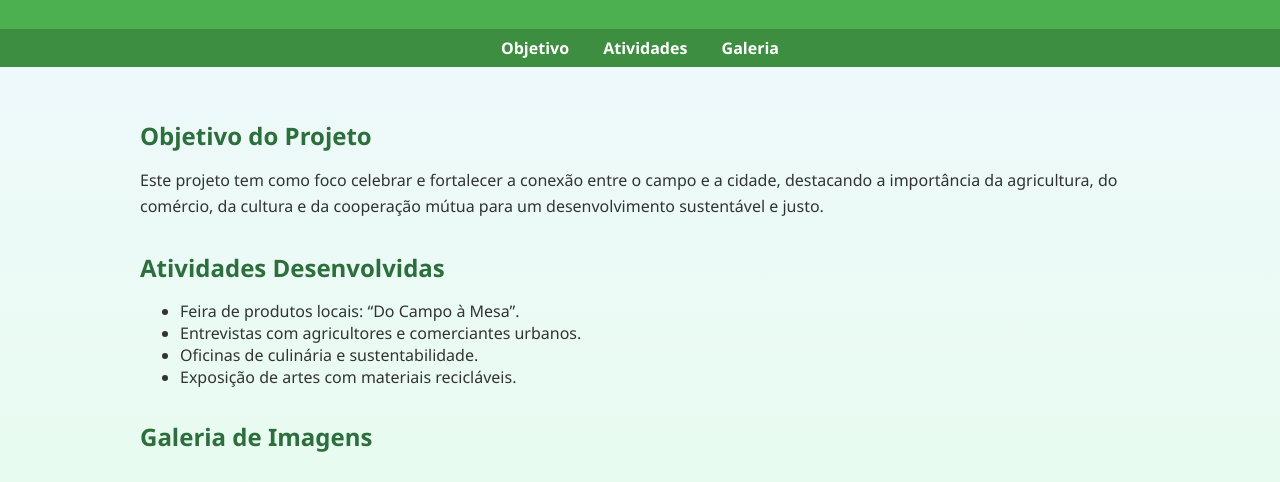
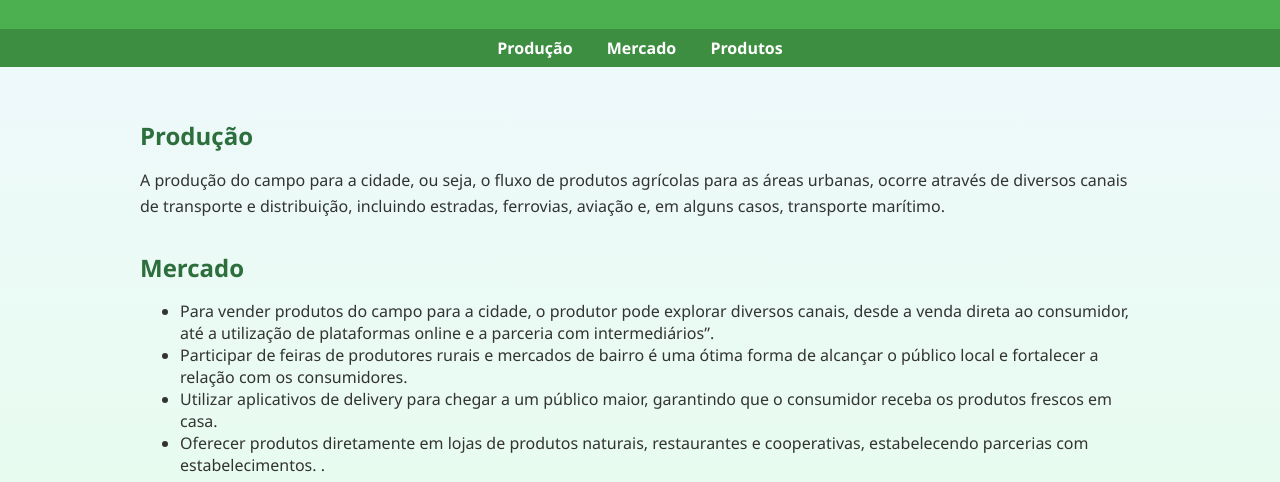
Before and after one commit to DeahVanyer/Luis-Agrinho, a plain HTML site: page index.html in a window 1280 px wide. Shown: the part 90-572 px from the top of the page. Drawn offline with Linux system fonts and the light colour scheme.

Commit message:
15/05/2025

```diff
--- a/index.html
+++ b/index.html
@@ -3,7 +3,7 @@
 <head>
   <meta charset="UTF-8">
   <meta name="viewport" content="width=device-width, initial-scale=1.0">
-  <title>comendo o butiquinho do kelsinho</title>
+  <title>Festejando a Conexão do Campo e da Cidade</title>
   <style>
     body {
       font-family: 'Segoe UI', sans-serif;
@@ -85,32 +85,32 @@
   </header>
 
   <nav>
-    <a href="#objetivo">Objetivo</a>
-    <a href="#atividades">Atividades</a>
-    <a href="#galeria">Galeria</a>
+    <a href="#objetivo">Produção</a>
+    <a href="#atividades">Mercado</a>
+    <a href="#galeria">Produtos</a>
   </nav>
 
   <div class="container">
 
     <section id="objetivo" class="section">
-      <h2>Objetivo do Projeto</h2>
-      <p>Este projeto tem como foco celebrar e fortalecer a conexão entre o campo e a cidade, destacando a importância da agricultura, do comércio, da cultura e da cooperação mútua para um desenvolvimento sustentável e justo.</p>
+      <h2>Produção</h2>
+      <p>A produção do campo para a cidade, ou seja, o fluxo de produtos agrícolas para as áreas urbanas, ocorre através de diversos canais de transporte e distribuição, incluindo estradas, ferrovias, aviação e, em alguns casos, transporte marítimo.</p>
     </section>
 
     <section id="atividades" class="section">
-      <h2>Atividades Desenvolvidas</h2>
+      <h2>Mercado</h2>
       <ul>
-        <li>Feira de produtos locais: “Do Campo à Mesa”.</li>
-        <li>Entrevistas com agricultores e comerciantes urbanos.</li>
-        <li>Oficinas de culinária e sustentabilidade.</li>
-        <li>Exposição de artes com materiais recicláveis.</li>
+        <li>Para vender produtos do campo para a cidade, o produtor pode explorar diversos canais, desde a venda direta ao consumidor, até a utilização de plataformas online e a parceria com intermediários”.</li>
+        <li>Participar de feiras de produtores rurais e mercados de bairro é uma ótima forma de alcançar o público local e fortalecer a relação com os consumidores.</li>
+        <li>Utilizar aplicativos de delivery para chegar a um público maior, garantindo que o consumidor receba os produtos frescos em casa.</li>
+        <li>Oferecer produtos diretamente em lojas de produtos naturais, restaurantes e cooperativas, estabelecendo parcerias com estabelecimentos. .</li>
       </ul>
     </section>
 
     <section id="galeria" class="section">
       <h2>Galeria de Imagens</h2>
       <div class="image-box">
-        <img src="https://via.placeholder.com/800x400.png?text=Campo+e+Cidade&quot; alt="Conexão do Campo e Cidade">
+        <img src="https://www.google.com/url?sa=i&url=https%3A%2F%2Fpt.dreamstime.com%2Fphotos-images%2Fp%25C3%25A3o.html&psig=AOvVaw3hqja4ZTdJqwt8qY81deY_&ust=1747403519910000&source=images&cd=vfe&opi=89978449&ved=0CBEQjRxqFwoTCKi7pb3PpY0DFQAAAAAdAAAAABAE"Conexão do Campo e Cidade">
       </div>
     </section>
 
```
